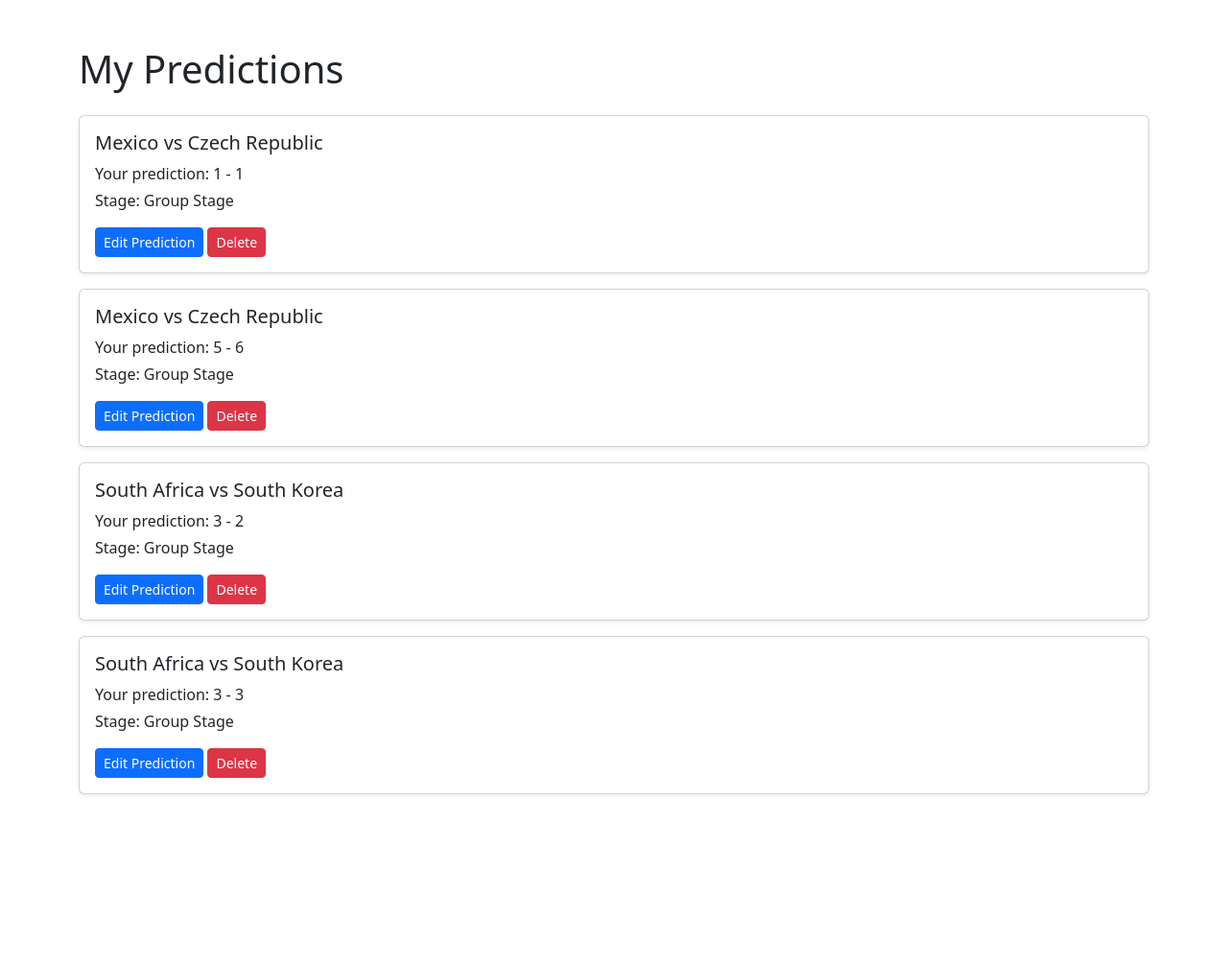
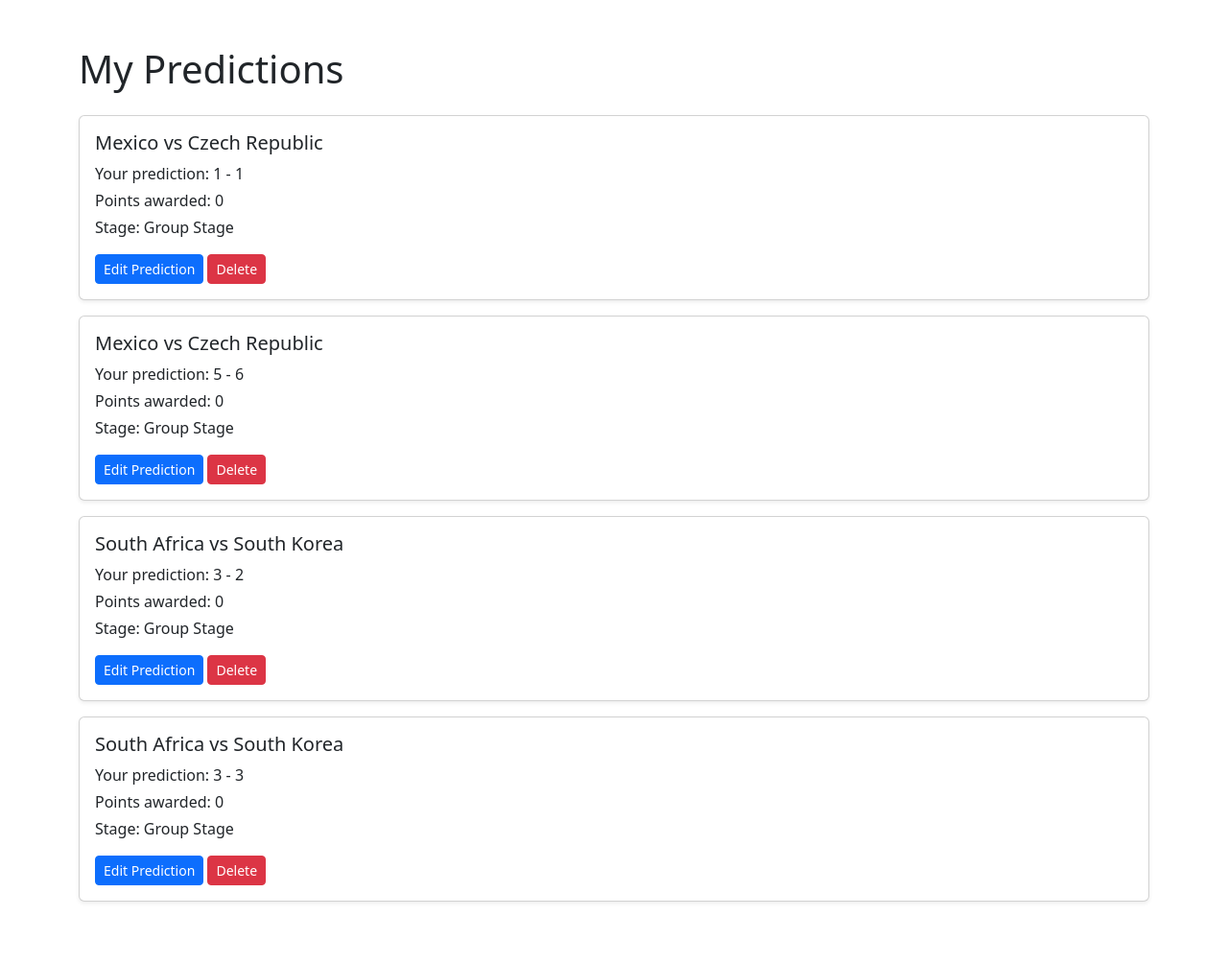
Before and after one commit to joeb-brfc/world-cup-hub-2026, a Django app: template predictor/templates/predictor/my_predictions.html in a window 1280 px wide. Shown: the part 56-1060 px from the top of the page at 96% size. Before the commit the page ends 885 px from the top, so only its background shows below. Run offline with Django 5.2, Linux system fonts and the light colour scheme; the template is opened without the code that fills it: values that come from a table or form of the project are taken from there, others are empty; data comes from the database, SQL or seed files in the repository.

Commit message:
Display prediction points on prediction pages

```diff
--- a/predictor/templates/predictor/my_predictions.html
+++ b/predictor/templates/predictor/my_predictions.html
@@ -10,6 +10,8 @@
       <h2 class="h5">{{ prediction.fixture.home_team }} vs {{ prediction.fixture.away_team }}</h2>
 
       <p class="mb-1">Your prediction: {{ prediction.predicted_home_score }} - {{ prediction.predicted_away_score }}</p>
+
+      <p class="mb-1">Points awarded: {{ prediction.points_awarded }}</p>
 
       <p class="mb-0">Stage: {{ prediction.fixture.get_stage_display }}</p>
       <a href="{% url 'create_prediction' prediction.fixture.id %}" class="btn btn-primary btn-sm mt-3"> Edit Prediction </a>
```
